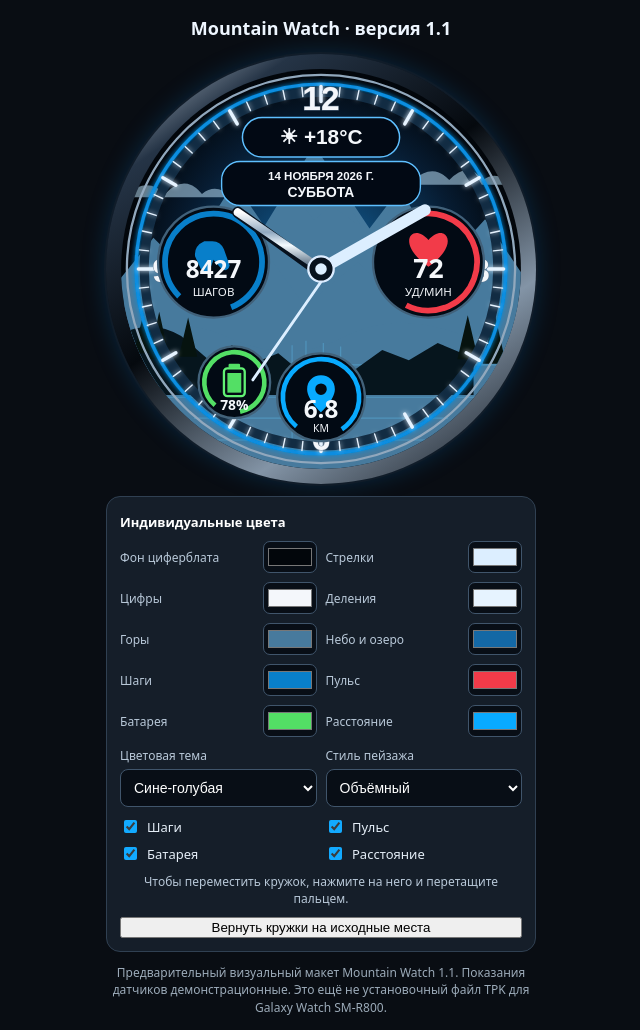
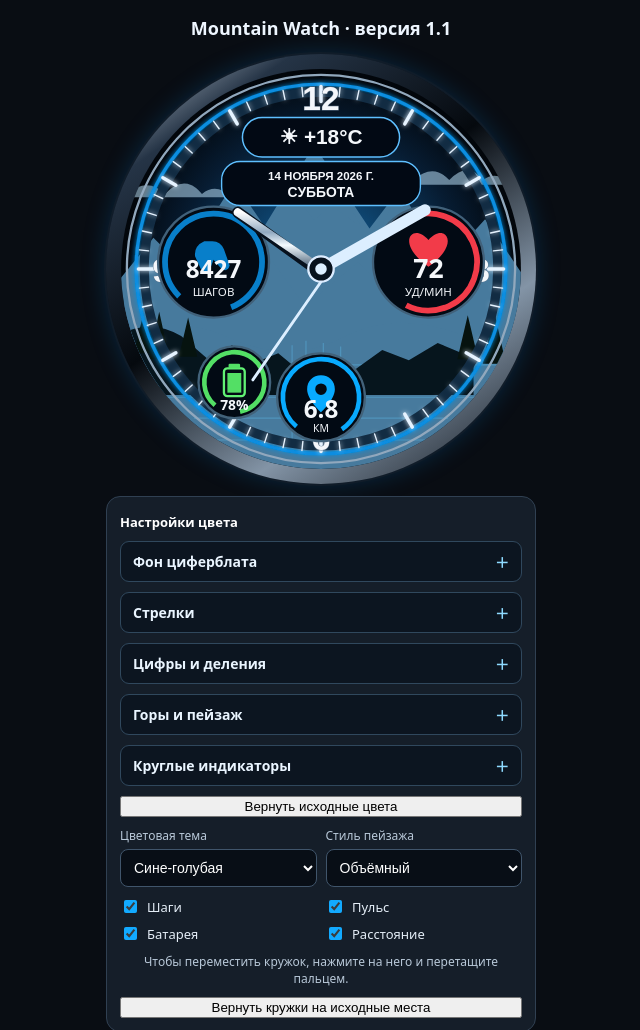
Before and after one commit to koniaeviurii/FreeNavigator, a plain HTML site: page MountainWatch_1.1/index.html in a window 1280 px wide. Shown: the top 1030 px of the page, without its empty margins (319-959 px from the left). Drawn offline with Linux system fonts and the light colour scheme.

Commit message:
Add compact color sections and restore original colors

```diff
--- a/MountainWatch_1.1/index.html
+++ b/MountainWatch_1.1/index.html
@@ -11,6 +11,7 @@ svg{width:100%;height:100%;display:block;border-radius:50%}.panel{width:min(100%
 .controls{display:grid;grid-template-columns:1fr 1fr;gap:9px}label{display:grid;gap:5px;color:#b8c8d8;font-size:12px}select{width:100%;padding:9px;border-radius:8px;background:#080e16;color:#fff;border:1px solid #40556b;font-size:14px}
 .toggles{display:grid;grid-template-columns:1fr 1fr;gap:8px}.toggles label{display:flex;align-items:center;gap:7px;color:#e4edf6;font-size:13px}input{accent-color:var(--blue)}
 
+.color-section{border:1px solid #30485d;border-radius:9px;background:#0c1520;overflow:hidden}.color-section summary{padding:10px 12px;color:#eaf5ff;font-weight:600;cursor:pointer;list-style:none}.color-section summary::-webkit-details-marker{display:none}.color-section summary:after{content:'＋';float:right;color:#8edaff}.color-section[open] summary:after{content:'−'}.color-section .color-grid{padding:0 10px 10px}
 .color-grid{display:grid;grid-template-columns:1fr 1fr;gap:9px}.color-grid label{display:grid;grid-template-columns:1fr 54px;align-items:center}.color-grid input{width:54px;height:32px;padding:2px;border:1px solid #40556b;border-radius:7px;background:#080e16}.group-title{font-size:13px;color:#fff;font-weight:700;margin-top:3px}
 .note{max-width:430px;margin:0;color:#9cabb9;font-size:12px;line-height:1.45;text-align:center}
 
@@ -93,14 +94,13 @@ svg{width:100%;height:100%;display:block;border-radius:50%}.panel{width:min(100%
 </g>
 </svg></div>
 <section class="panel">
- <div class="group-title">Индивидуальные цвета</div>
- <div class="color-grid">
-  <label>Фон циферблата<input type="color" id="dialColor" value="#02060b"></label><label>Стрелки<input type="color" id="handColor" value="#dceeff"></label>
-  <label>Цифры<input type="color" id="numberColor" value="#f4f7fb"></label><label>Деления<input type="color" id="tickColor" value="#e6f3ff"></label>
-  <label>Горы<input type="color" id="mountainColor" value="#477a9d"></label><label>Небо и озеро<input type="color" id="sceneColor" value="#1468a5"></label>
-  <label>Шаги<input type="color" id="stepsColor" value="#087fca"></label><label>Пульс<input type="color" id="pulseColor" value="#f23b49"></label>
-  <label>Батарея<input type="color" id="batteryColor" value="#53df65"></label><label>Расстояние<input type="color" id="distanceColor" value="#08aaff"></label>
- </div>
+ <div class="group-title">Настройки цвета</div>
+ <details class="color-section"><summary>Фон циферблата</summary><div class="color-grid"><label>Фон циферблата<input type="color" id="dialColor" value="#02060b"></label></div></details>
+ <details class="color-section"><summary>Стрелки</summary><div class="color-grid"><label>Стрелки<input type="color" id="handColor" value="#dceeff"></label></div></details>
+ <details class="color-section"><summary>Цифры и деления</summary><div class="color-grid"><label>Цифры<input type="color" id="numberColor" value="#f4f7fb"></label><label>Деления<input type="color" id="tickColor" value="#e6f3ff"></label></div></details>
+ <details class="color-section"><summary>Горы и пейзаж</summary><div class="color-grid"><label>Горы<input type="color" id="mountainColor" value="#477a9d"></label><label>Небо и озеро<input type="color" id="sceneColor" value="#1468a5"></label></div></details>
+ <details class="color-section"><summary>Круглые индикаторы</summary><div class="color-grid"><label>Шаги<input type="color" id="stepsColor" value="#087fca"></label><label>Пульс<input type="color" id="pulseColor" value="#f23b49"></label><label>Батарея<input type="color" id="batteryColor" value="#53df65"></label><label>Расстояние<input type="color" id="distanceColor" value="#08aaff"></label></div></details>
+ <button id="restoreColors" type="button">Вернуть исходные цвета</button>
  <div class="controls">
   <label>Цветовая тема<select id="palette"><option value="blue">Сине-голубая</option><option value="gold">Золотистая</option><option value="violet">Фиолетовая</option><option value="silver">Серебристая</option><option value="green">Зелёная</option><option value="turquoise">Бирюзовая</option></select></label>
   <label>Стиль пейзажа<select id="style"><option value="real">Объёмный</option><option value="art">Художественный</option><option value="line">Контурный</option></select></label>
@@ -148,6 +148,14 @@ function applyColor(id,value){
  if(wm[id]){const g=document.getElementById(wm[id]),ring=g.querySelector('circle:nth-child(2)');if(ring)ring.setAttribute('stroke',value);g.querySelectorAll('path,rect').forEach(el=>{if(el.getAttribute('fill')&&el.getAttribute('fill')!=='none')el.setAttribute('fill',value)})}
 }
 Object.keys(colorDefaults).forEach(id=>{const input=document.getElementById(id);let saved=null;try{saved=localStorage.getItem('mountainWatchColor_'+id)}catch(_){}if(saved&&/^#[0-9a-f]{6}$/i.test(saved))input.value=saved;applyColor(id,input.value);input.addEventListener('input',()=>{applyColor(id,input.value);try{localStorage.setItem('mountainWatchColor_'+id,input.value)}catch(_){}})});
+document.getElementById('restoreColors').addEventListener('click',()=>{
+ Object.entries(colorDefaults).forEach(([id,value])=>{
+  const input=document.getElementById(id);input.value=value;applyColor(id,value);
+  try{localStorage.removeItem('mountainWatchColor_'+id)}catch(_){}
+ });
+ const palette=document.getElementById('palette');palette.value='blue';palette.dispatchEvent(new Event('change'));
+ document.querySelectorAll('.color-section').forEach(section=>section.open=false);
+});
 
 function clock(){const d=new Date();document.getElementById('date').textContent=d.toLocaleDateString('ru-RU',{day:'2-digit',month:'long',year:'numeric'}).toUpperCase();document.getElementById('weekday').textContent=d.toLocaleDateString('ru-RU',{weekday:'long'}).toUpperCase()}clock();
 </script></body></html>
```
